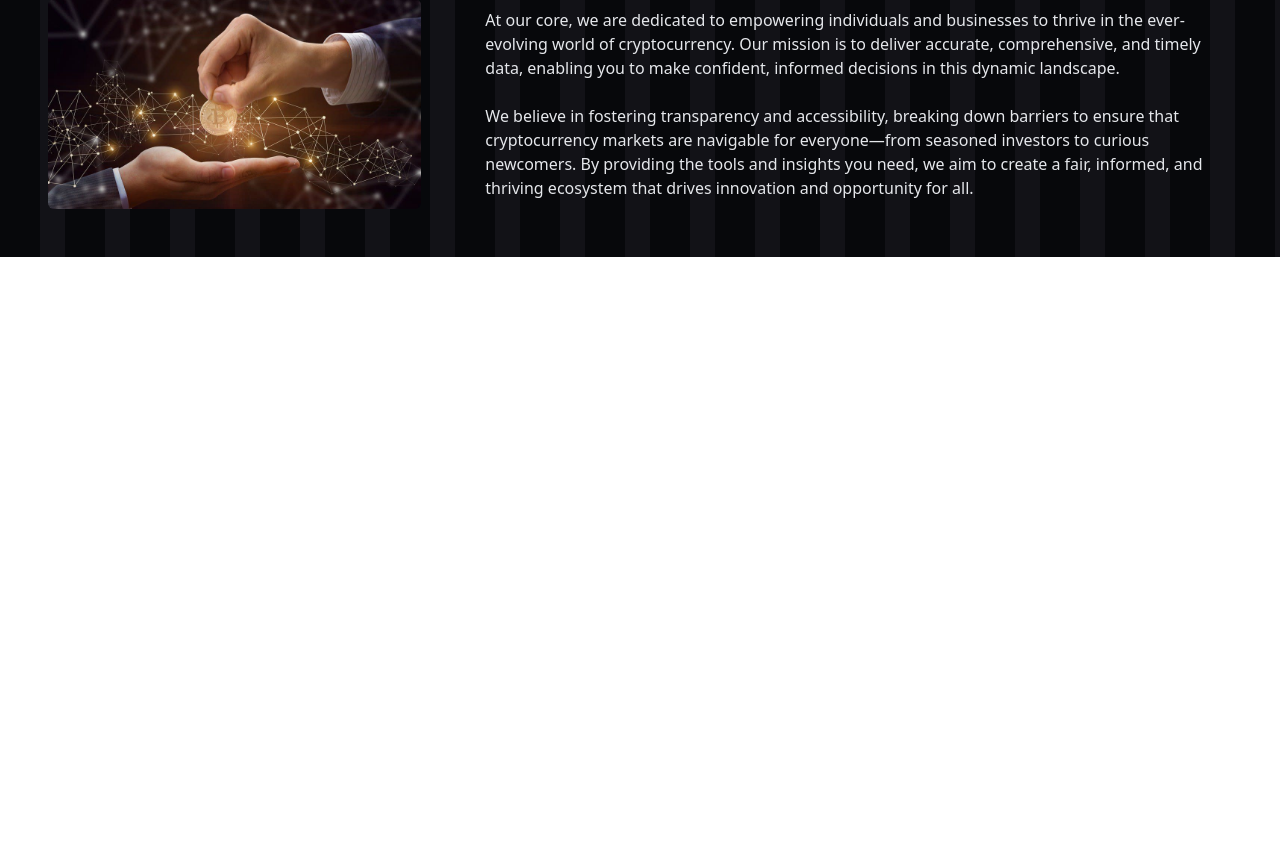
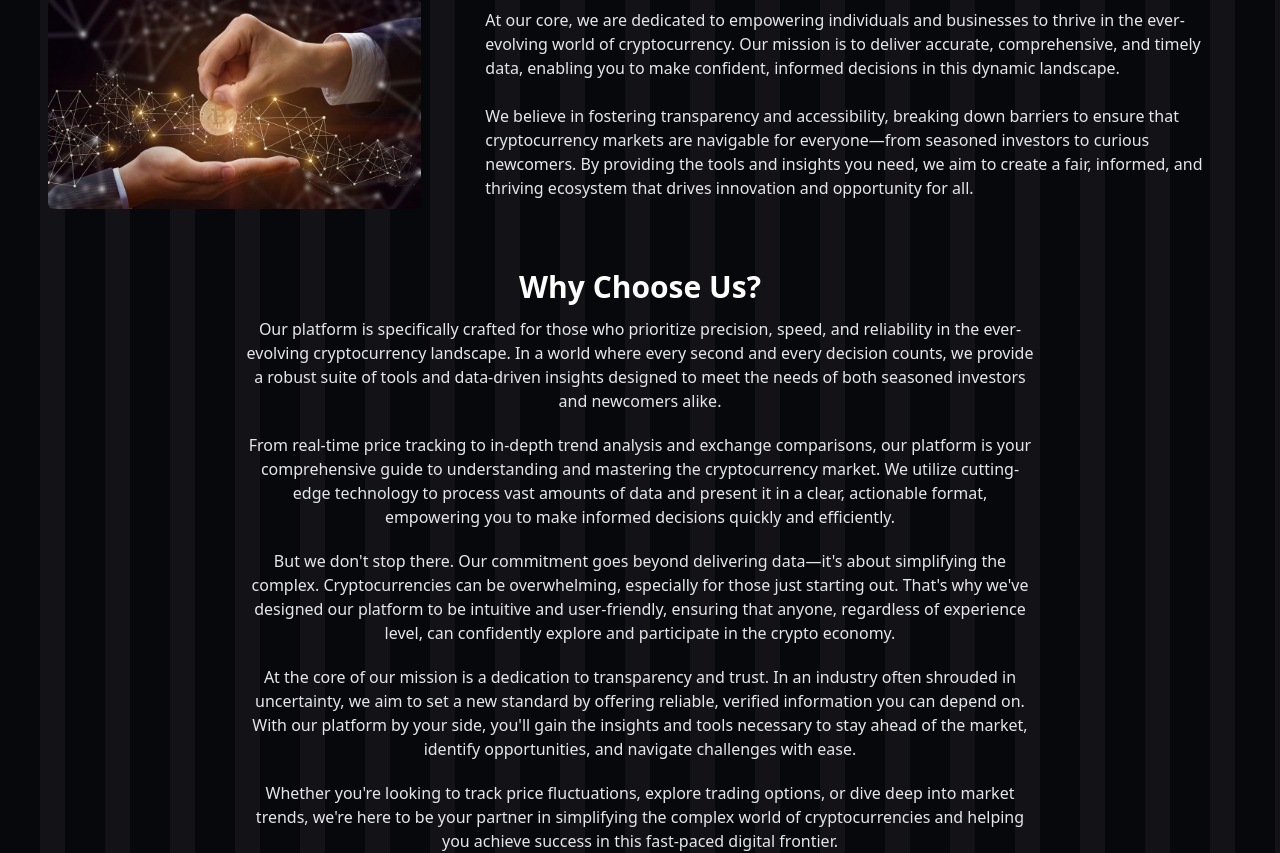
Before and after one commit to khachatryanhovhannes/crypto-website, a Next.js app: page /about in a window 1280 px wide. Shown: the part 629-1482 px from the top of the page. Before the commit the page ends 886 px from the top, so only its background shows below. Built offline with nearby package versions, Linux system fonts and the light colour scheme.

Commit message:
develop: Adding why choose us section

```diff
--- a/app/about/page.tsx
+++ b/app/about/page.tsx
@@ -1,5 +1,5 @@
 import { PageHeading } from "@/components/global";
-import { Hero, Mission } from "@/components/about";
+import { Hero, Mission, WhyChoose } from "@/components/about";
 
 export default function About() {
   return (
@@ -10,6 +10,7 @@ export default function About() {
       />
       <Hero />
       <Mission />
+      <WhyChoose />
     </main>
   );
 }
--- a/components/about/index.ts
+++ b/components/about/index.ts
@@ -1,4 +1,5 @@
 import Hero from "./hero";
 import Mission from "./mission";
+import WhyChoose from "./why_choose";
 
-export { Hero, Mission };
+export { Hero, Mission, WhyChoose };
--- /dev/null
+++ b/components/about/why_choose/index.tsx
@@ -0,0 +1,48 @@
+export default function WhyChoose() {
+  return (
+    <section>
+      <h2 className="text-3xl font-bold p-3 text-white text-center">
+        Why Choose Us?
+      </h2>
+      <div className="flex flex-col text-center text-gray-200 f-full lg: w-2/3 mx-auto gap-5">
+        <p>
+          Our platform is specifically crafted for those who prioritize
+          precision, speed, and reliability in the ever-evolving cryptocurrency
+          landscape. In a world where every second and every decision counts, we
+          provide a robust suite of tools and data-driven insights designed to
+          meet the needs of both seasoned investors and newcomers alike.
+        </p>
+        <p>
+          From real-time price tracking to in-depth trend analysis and exchange
+          comparisons, our platform is your comprehensive guide to understanding
+          and mastering the cryptocurrency market. We utilize cutting-edge
+          technology to process vast amounts of data and present it in a clear,
+          actionable format, empowering you to make informed decisions quickly
+          and efficiently.
+        </p>
+        <p>
+          But we don&apos;t stop there. Our commitment goes beyond delivering
+          data—it&apos;s about simplifying the complex. Cryptocurrencies can be
+          overwhelming, especially for those just starting out. That&apos;s why
+          we&apos;ve designed our platform to be intuitive and user-friendly,
+          ensuring that anyone, regardless of experience level, can confidently
+          explore and participate in the crypto economy.
+        </p>
+        <p>
+          At the core of our mission is a dedication to transparency and trust.
+          In an industry often shrouded in uncertainty, we aim to set a new
+          standard by offering reliable, verified information you can depend on.
+          With our platform by your side, you&apos;ll gain the insights and
+          tools necessary to stay ahead of the market, identify opportunities,
+          and navigate challenges with ease.
+        </p>
+        <p>
+          Whether you&apos;re looking to track price fluctuations, explore
+          trading options, or dive deep into market trends, we&apos;re here to
+          be your partner in simplifying the complex world of cryptocurrencies
+          and helping you achieve success in this fast-paced digital frontier.
+        </p>
+      </div>
+    </section>
+  );
+}
```
